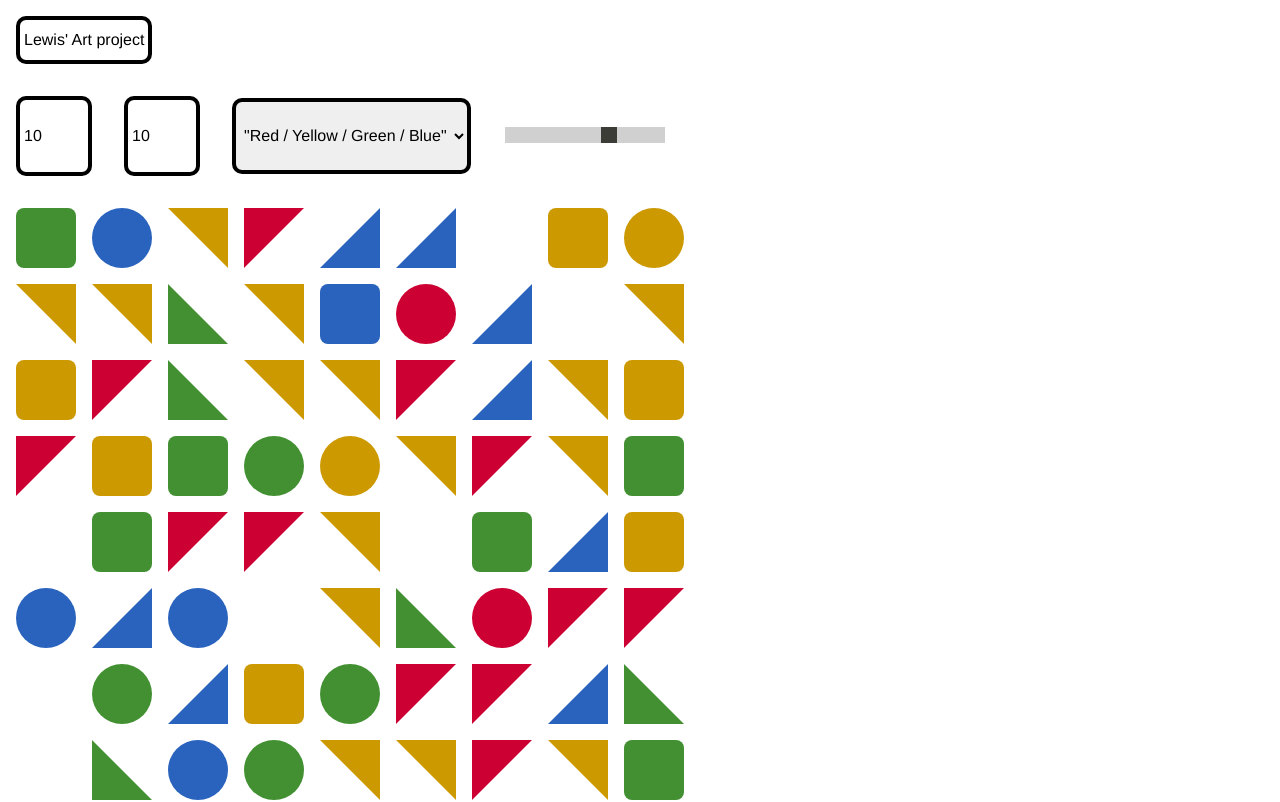
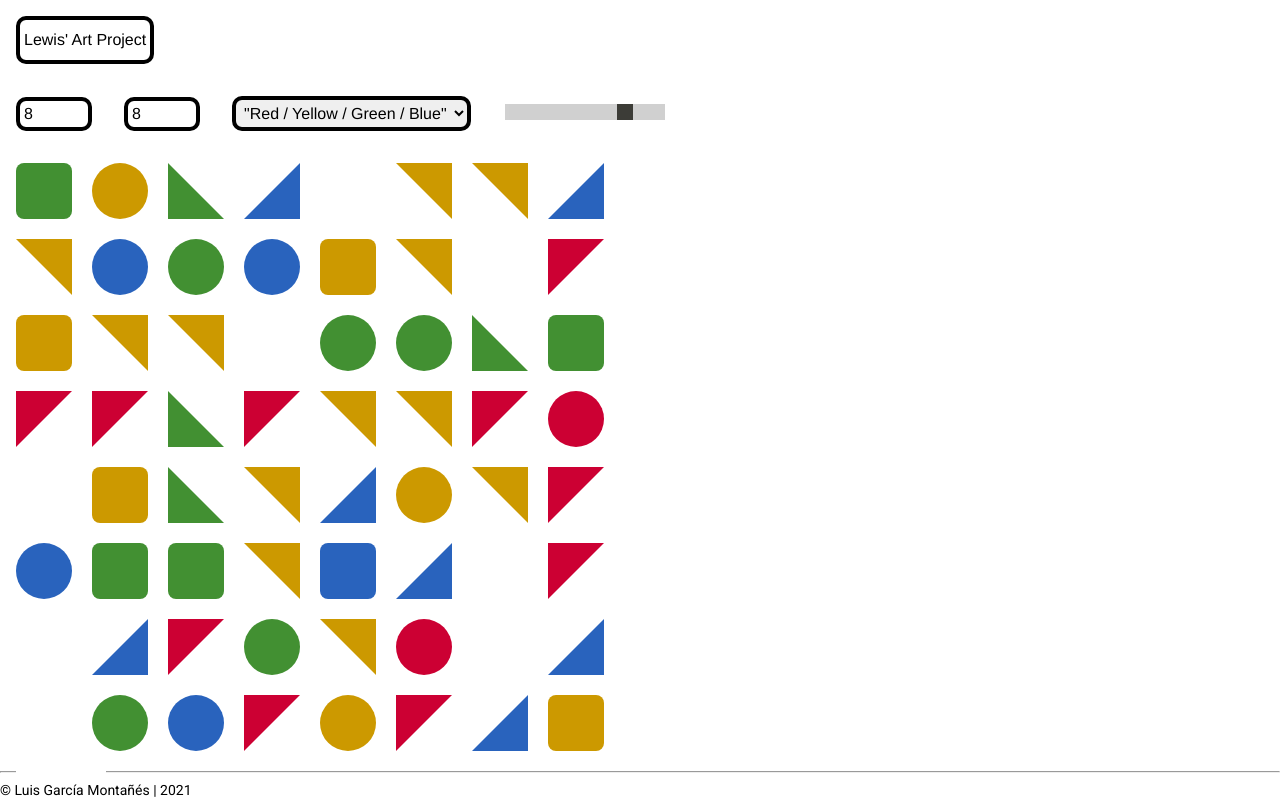
Before and after one commit to LewisGRobotics/art-project, an Angular app in the folder art-project/: page / in a window 1280 px wide. Shown: the top 802 px of the page. Built offline with nearby package versions, Linux system fonts and the light colour scheme.

Commit message:
Data binding in input forms

```diff
--- a/art-project/src/app/app.component.html
+++ b/art-project/src/app/app.component.html
@@ -1,15 +1,15 @@
 
-<h1>Lewis' Art project</h1>
+<h1>Lewis' Art Project</h1>
 <div class="header">
 
-  <input type="number" placeholder="Width" class="sizeBox" [value]="matrixWidthValue">
-  <input type="number" placeholder="Height" class="sizeBox" [value]="matrixHeightValue">
+  <input type="number" placeholder="Width" min="1" max="30" class="sizeBox" [(ngModel)]="matrixWidthValue" (change)="onWidthChanged()">
+  <input type="number" placeholder="Height" min="1" max="30" class="sizeBox" [(ngModel)]="matrixHeightValue" (change)="onHeightChanged()">
   <select name="width" class="colorBox">
     <option value="RYGB" selected>"Red / Yellow / Green / Blue"</option>
     <option value="Other">Other</option>
   </select>
   <div class="sliderContainer">
-    <input type="range" min="1" max="10" value="7.5" class="slider" id="sizeSlider" [value]="sizeValue">
+    <input type="range" min="1" max="10" value="7.5" class="slider" id="sizeSlider" [(ngModel)]="sliderValue" (change)="onSliderChanged()">
   </div>
 </div>
 
--- a/art-project/src/app/app.component.scss
+++ b/art-project/src/app/app.component.scss
@@ -20,7 +20,6 @@ h1{
     font-family:'Franklin Gothic Medium';
     width:fit-content;
     align-self: center;
-    height: 6vw;
     font-size: 2vw;
     margin: 2vw;
     border: .5vw solid;
@@ -32,7 +31,6 @@ h1{
     font-family:'Franklin Gothic Medium';
     align-self: center;
     width: 7.5vw;
-    height: 5vw;
     font-size: 2vw;
     margin: 2vw;
     border: .5vw solid;
--- a/art-project/src/app/app.component.ts
+++ b/art-project/src/app/app.component.ts
@@ -1,4 +1,5 @@
 import { Component } from '@angular/core';
+import { Title } from '@angular/platform-browser';
 
 @Component({
   selector: 'app-root',
@@ -6,9 +7,32 @@ import { Component } from '@angular/core';
   styleUrls: ['./app.component.scss']
 })
 export class AppComponent {
-  title = 'art-project';
-  matrixHeightValue =10;
-  matrixWidthValue =10;
+  title = "Lewis' Art Project";
+  matrixHeightValue = 8;
+  matrixWidthValue = 8;
+  sliderValue = 8;
   sizeValue = 7;
-  items = [1,2,3,4,5,6,7,8,9];
+  items = [1,2,3,4,5,6,7,8];
+
+  public constructor(private titleService: Title) {
+    this.titleService.setTitle(this.title);
+  }
+
+  public onWidthChanged(): void {
+    console.log(this.matrixWidthValue);
+
+    this.items = [];
+
+    for(let i=0; i<this.matrixWidthValue; i++){
+      this.items.push(1);
+    }
+  }
+
+  public onHeightChanged(): void {
+    console.log(this.matrixHeightValue);
+  }
+
+  public onSliderChanged(): void {
+    console.log(this.sliderValue);
+  }
 }
--- a/art-project/src/app/app.module.ts
+++ b/art-project/src/app/app.module.ts
@@ -5,6 +5,7 @@ import { AppRoutingModule } from './app-routing.module';
 import { AppComponent } from './app.component';
 import { PolygonComponent } from './polygon/polygon.component';
 import { BrowserAnimationsModule } from '@angular/platform-browser/animations';
+import { FormsModule } from '@angular/forms';
 
 @NgModule({
   declarations: [
@@ -14,7 +15,8 @@ import { BrowserAnimationsModule } from '@angular/platform-browser/animations';
   imports: [
     BrowserModule,
     AppRoutingModule,
-    BrowserAnimationsModule
+    BrowserAnimationsModule,
+    FormsModule
   ],
   providers: [],
   bootstrap: [AppComponent]
--- a/art-project/src/app/polygon/polygon.component.scss
+++ b/art-project/src/app/polygon/polygon.component.scss
@@ -9,46 +9,46 @@ div{
     &.blank{
         align-self: center;
         background-color: $w;
-        height: 7.5vw;
-        width: 7.5vw;
+        height: 7vw;
+        width: 7vw;
     }
     &.square{
         align-self: center;
         background-color: $g;
         border-radius: 1vw;
-        height: 7.5vw;
-        width: 7.5vw;
+        height: 7vw;
+        width: 7vw;
     }
     &.circle{
         align-self: center;
         background-color: $g;
         border-radius: 3.75vw;
-        height: 7.5vw;
-        width: 7.5vw;
+        height: 7vw;
+        width: 7vw;
     }
     &.bottomLeft {
       height: 0;
       width: 0;
-      border-bottom: 7.5vw solid $g;
-      border-right: 7.5vw solid $w;
+      border-bottom: 7vw solid $g;
+      border-right: 7vw solid $w;
     }
     &.bottomRight {
       height: 0;
       width: 0;
-      border-bottom: 7.5vw solid $b;
-      border-left: 7.5vw solid $w;
+      border-bottom: 7vw solid $b;
+      border-left: 7vw solid $w;
     }
     &.topRight {
         height: 0;
         width: 0;
-        border-top: 7.5vw solid $y;
-        border-left: 7.5vw solid $w;
+        border-top: 7vw solid $y;
+        border-left: 7vw solid $w;
     }
     &.topLeft {
         height: 0;
         width: 0;
-        border-top: 7.5vw solid $r;
-        border-right: 7.5vw solid $w;
+        border-top: 7vw solid $r;
+        border-right: 7vw solid $w;
     }
 }
 
@@ -58,39 +58,39 @@ div{
             align-self: center;
             background-color: $b;
             border-radius: 1vh;
-            height: 7.5vh;
-            width: 7.5vh;
+            height: 7vh;
+            width: 7vh;
         }
         &.circle{
             align-self: center;
             background-color: $g;
             border-radius: 3.75vh;
-            height: 7.5vh;
-            width: 7.5vh;
+            height: 7vh;
+            width: 7vh;
         }
         &.bottomLeft {
             height: 0;
             width: 0;
-            border-bottom: 7.5vh solid $g;
-            border-right: 7.5vh solid $w;
+            border-bottom: 7vh solid $g;
+            border-right: 7vh solid $w;
         }
         &.bottomRight {
           height: 0;
           width: 0;
-          border-bottom: 7.5vh solid $b;
-          border-left: 7.5vh solid $w;
+          border-bottom: 7vh solid $b;
+          border-left: 7vh solid $w;
         }
         &.topRight {
             height: 0;
             width: 0;
-            border-top: 7.5vh solid $y;
-            border-left: 7.5vh solid $w;
+            border-top: 7vh solid $y;
+            border-left: 7vh solid $w;
         }
         &.topLeft {
             height: 0;
             width: 0;
-            border-top: 7.5vh solid $r;
-            border-right: 7.5vh solid $w;
+            border-top: 7vh solid $r;
+            border-right: 7vh solid $w;
         }
     }
 }
```
